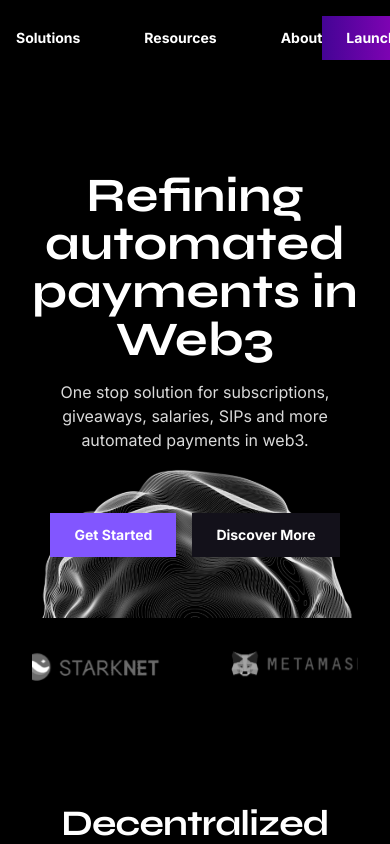
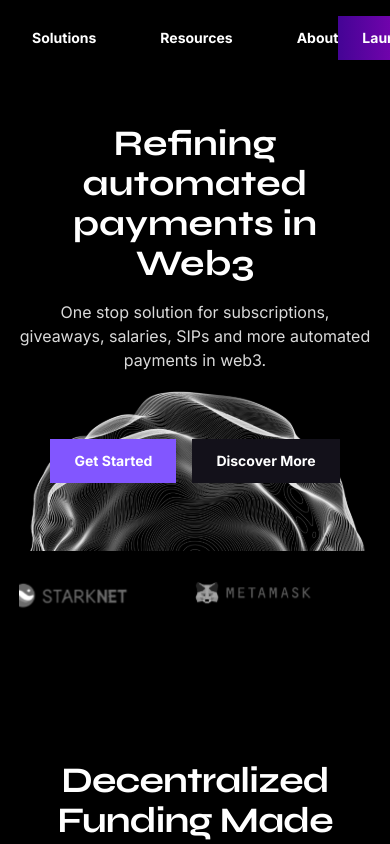
Before and after one commit to Fundable-Protocol/fundable-fe, a Next.js app: page / in a window 390 px wide. Shown: the top 844 px of the page. Built offline with nearby package versions, Linux system fonts and the light colour scheme.

Commit message:
chore: fixing header

```diff
--- a/src/app/layout.tsx
+++ b/src/app/layout.tsx
@@ -1,6 +1,7 @@
 import type { Metadata } from "next";
 import { Inter, Bricolage_Grotesque } from "next/font/google";
 import "./globals.css";
+
 import Navbar from "@/components/organisms/Navbar";
 
 const inter = Inter({
--- a/src/app/page.tsx
+++ b/src/app/page.tsx
@@ -4,7 +4,7 @@ import Utilities from "@/components/organisms/Utilities";
 
 export default function Home() {
   return (
-    <main>
+    <main className="px-4 md:px-0 mx-auto max-w-96 md:max-w-7xl">
       <Hero />
       <Features />
       <Utilities />
--- a/src/components/molecules/LogoCloud.tsx
+++ b/src/components/molecules/LogoCloud.tsx
@@ -1,14 +1,14 @@
 "use client";
 
 import Image from "next/image";
+import { Fragment } from "react";
 import { motion } from "framer-motion";
 
+import IconOkk from "../../../public/imgs/IconOkk.svg";
 import IconArgent from "../../../public/imgs/IconArgent.svg";
+import IconBravaas from "../../../public/imgs/IconBravaas.svg";
 import IconStarknet from "../../../public/imgs/IconStarknet.svg";
 import IconMetamask from "../../../public/imgs/IconMetamask.svg";
-import IconBravaas from "../../../public/imgs/IconBravaas.svg";
-import IconOkk from "../../../public/imgs/IconOkk.svg";
-import { Fragment } from "react";
 
 export default function LogoCloud() {
   const logos = [
@@ -35,7 +35,7 @@ export default function LogoCloud() {
   ];
 
   return (
-    <div className="bg-transparent pb-24 sm:pb-32">
+    <div className="md:-mt-16 pb-24 sm:pb-28 z-10">
       <div className="flex overflow-hidden">
         <motion.div
           animate={{
@@ -51,14 +51,7 @@ export default function LogoCloud() {
           {Array.from({ length: 2 }).map((_, i) => (
             <Fragment key={i}>
               {logos.map((logo, index) => (
-                <Image
-                  key={index}
-                  src={logo.image}
-                  alt={logo.alt}
-                  width={152}
-                  height={48}
-                  priority
-                />
+                <Image key={index} src={logo.image} alt={logo.alt} priority />
               ))}
             </Fragment>
           ))}
--- a/src/components/organisms/Features.tsx
+++ b/src/components/organisms/Features.tsx
@@ -4,16 +4,18 @@ import Image from "next/image";
 
 export default function Features() {
   return (
-    <main className="min-h-screen bg-black text-white p-4 md:p-8 lg:p-12">
+    <section className="min-h-screen text-white">
       <div className="max-w-7xl mx-auto">
         {/* Hero Section */}
         <div className="grid lg:grid-cols-2 gap-8 mb-12">
-          <h1 className="text-4xl lg:text-5xl font-bold tracking-tight text-center lg:text-left max-w-[400px] mx-auto md:max-w-[800px]  font-syne">
-            Decentralized Funding Made Easy
+          <h1 className="text-4xl lg:text-5xl font-bold tracking-tight text-center lg:text-left font-syne">
+            Decentralized <br /> Funding Made Easy
           </h1>
-          <p className="text-sm text-[#CCCCCC] text-center lg:text-right font-light lg:max-w-[600px] lg:ml-auto">
-            Fundable: Decentralized funding for retroactive, quadratic, and
-            giveaway distributions, streamlining complex payments.
+          <p className="text-sm text-[#CCCCCC] text-center md:text-right md:text-lg">
+            Fundable: Decentralized funding for retroactive, quadratic,
+            <br className="hidden md:block" />
+            and giveaway distributions, streamlining complex
+            <br className="hidden md:block" /> payments.
           </p>
         </div>
 
@@ -231,6 +233,6 @@ export default function Features() {
           </div>
         </div>
       </div>
-    </main>
+    </section>
   );
 }
--- a/src/components/organisms/Hero.tsx
+++ b/src/components/organisms/Hero.tsx
@@ -12,10 +12,11 @@ const Hero = () => {
   };
 
   return (
-    <header className="w-full bg-black px-8 xl:px-0 pt-24 max-w-5xl mx-auto">
+    // max-w-5xl mx-auto
+    <header className="w-full py-12 md:py-24">
       <div className="flex flex-col justify-center items-center space-y-4 text-center">
-        <h1 className="text-white text-5xl md:text-[5rem] font-bric font-bold font-syne text-center">
-          {heroText.h1Label}
+        <h1 className="text-white text-4xl md:text-8xl font-bric font-bold font-syne text-center">
+          Refining automated <br /> payments in Web3
         </h1>
 
         <p className="text-[#DADADA] max-w-xl mx-auto md:max-w-3xl md:text-xl ">
@@ -24,8 +25,8 @@ const Hero = () => {
       </div>
 
       <div className="space-y-4 mb-4">
-        <div className="flex justify-center items-center gap-x-4 relative">
-          <div className="absolute space-x-4">
+        <div className="flex justify-center items-center relative">
+          <div className="absolute space-x-4 md:space-x-8 md:top-40">
             <Link href="/distribute" className="z-10">
               <Button className="bg-purple">Get Started</Button>
             </Link>
@@ -38,6 +39,8 @@ const Hero = () => {
           </div>
 
           <Image src={HeroImg} alt="fundable hero icon" priority />
+
+          <div className="absolute bg-black hidden md:block h:8 md:h-32 w-full bottom-0" />
         </div>
       </div>
 
--- a/tailwind.config.ts
+++ b/tailwind.config.ts
@@ -10,7 +10,7 @@ export default {
   theme: {
     container: {
       center: true,
-      padding: "1rem",
+      padding: "2rem",
       screens: {
         "2xl": "1700px",
       },
@@ -29,7 +29,7 @@ export default {
           card: "#1A1C2C",
           card_hover: "#252837",
           text: "#B7B4CB",
-          description: "#CCCCCC"
+          description: "#CCCCCC",
         },
         background: "hsl(var(--background))",
         foreground: "hsl(var(--foreground))",
```
